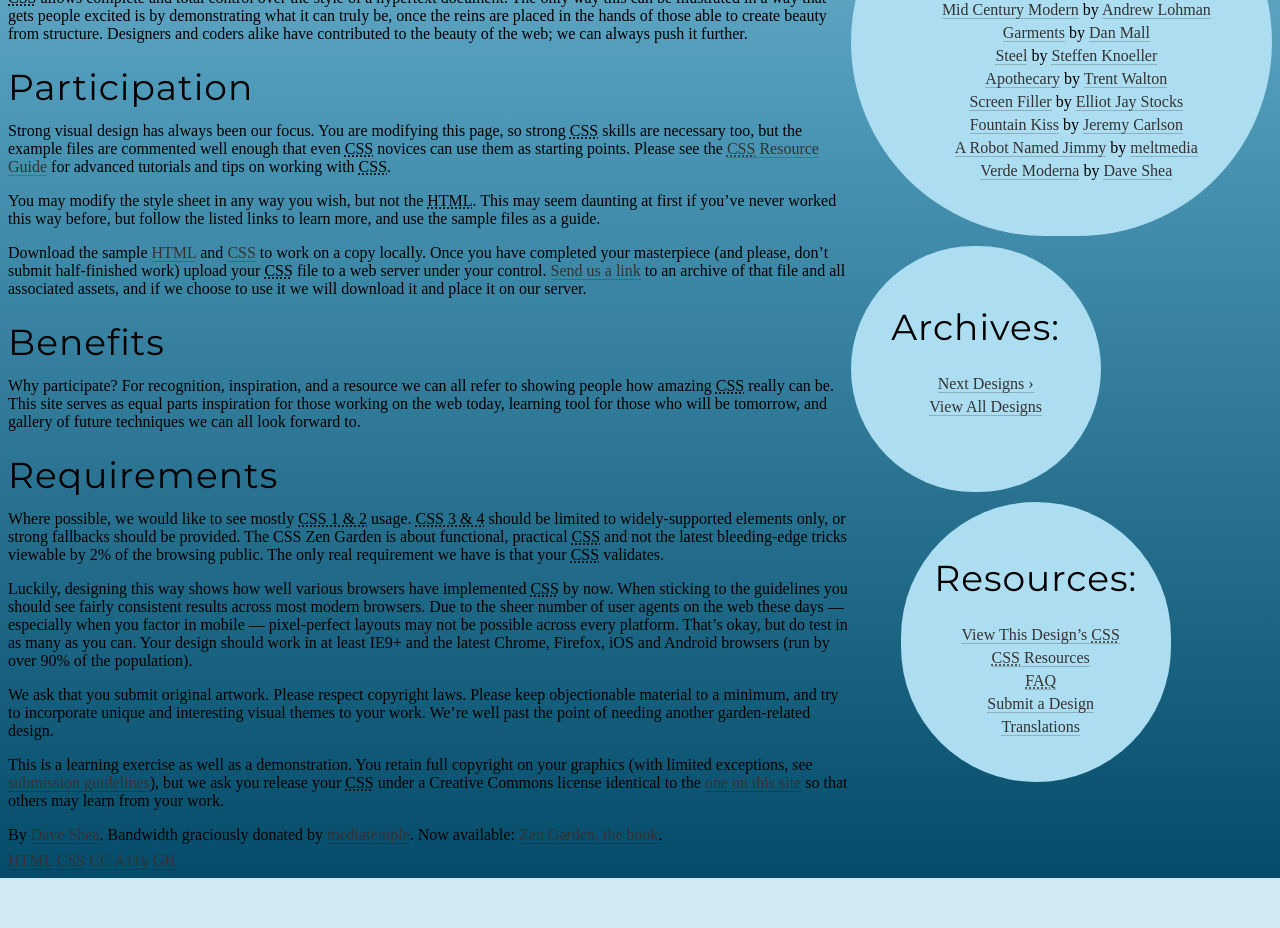
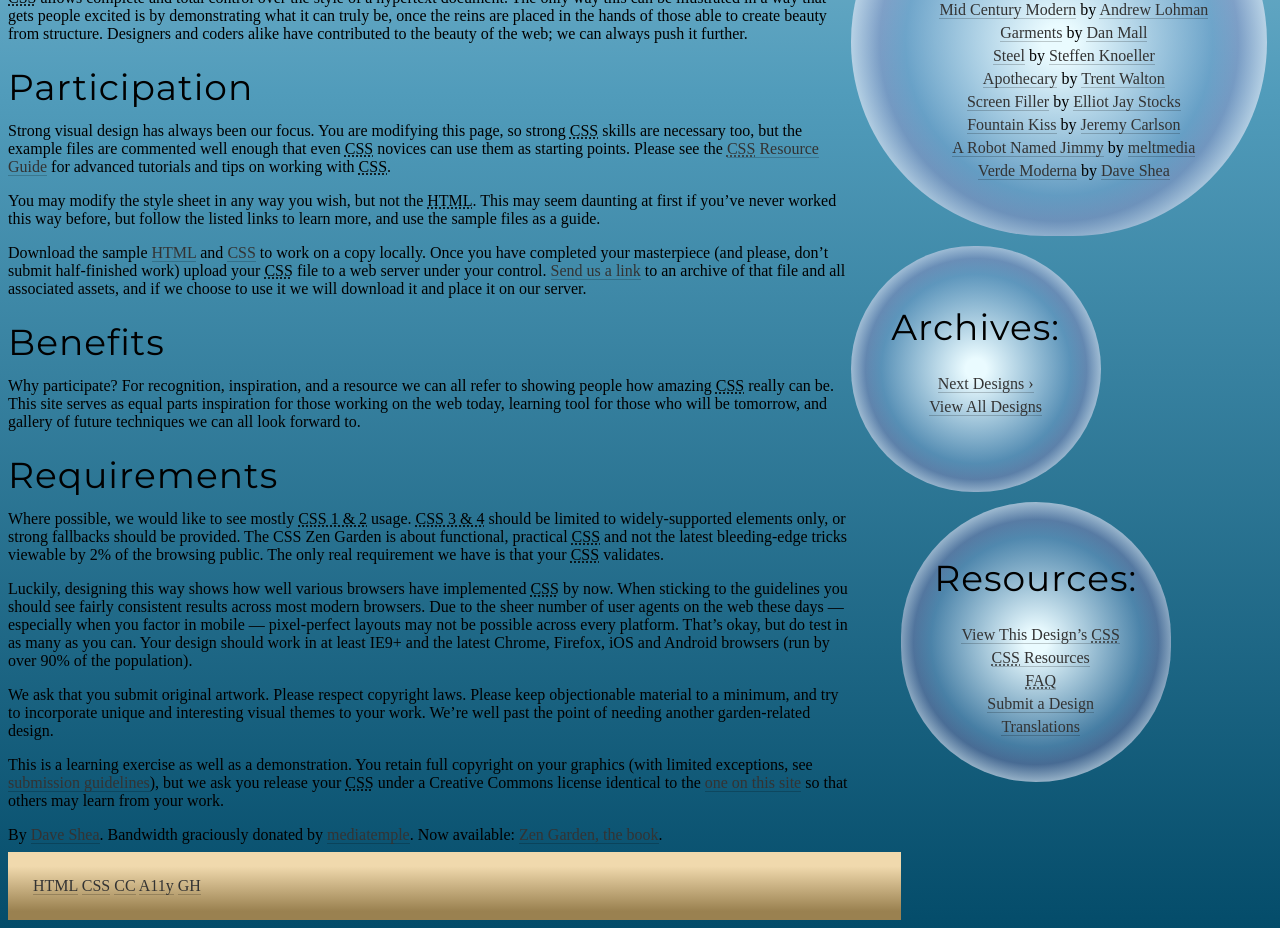
Before and after one commit to kbellinger/zen-garden, a plain HTML site: page index.html in a window 1280 px wide. Shown: the part 746-1674 px from the top of the page. Before the commit the page ends 1624 px from the top, so only its background shows below. Drawn offline with Linux system fonts and the light colour scheme; a web font is replaced by a local one.

Commit message:
NEW bubbles

```diff
--- a/molecules/_footer.scss
+++ b/molecules/_footer.scss
@@ -0,0 +1,7 @@
+footer {
+    background: rgb(240, 217, 173);
+    background: linear-gradient(rgba(240, 217, 173, 1) 21%, rgba(154, 129, 80, 1) 87%);
+    width: 100%;
+    margin: auto;
+    padding: 25px;
+}
--- a/molecules/bubbles.scss
+++ b/molecules/bubbles.scss
@@ -14,7 +14,28 @@ $text-dark: #333;
 $text-light: #fff;
 
 .design-selection {
-    background-color: $background-color;
+    background: rgb(234, 251, 255);
+    background: radial-gradient(
+        circle,
+        rgba(234, 251, 255, 1) 6%,
+        rgba(136, 168, 216, 0.4234068627450981) 54%,
+        rgba(218, 149, 218, 0.2637429971988795) 63%,
+        rgba(234, 251, 255, 0.9332107843137255) 80%
+    );
+    // background: rgb(205, 241, 251);
+    // background: radial-gradient(
+    //     circle,
+    //     rgba(205, 241, 251, 0.5816701680672269) 21%,
+    //     rgba(89, 169, 195, 0.5984768907563025) 68%,
+    //     rgba(234, 251, 255, 0.7973564425770308) 97%
+    // );
+    // background: rgb(245, 252, 255);
+    // background: radial-gradient(
+    //     circle,
+    //     rgba(245, 252, 255, 0.9150253851540616) 44%,
+    //     rgba(173, 221, 240, 1) 74%,
+    //     rgba(245, 252, 255, 1) 100%
+    // );
     border-radius: 200px;
     text-align: center;
     margin-right: 5px;
@@ -32,7 +53,21 @@ $text-light: #fff;
 }
 
 .design-archives {
-    background-color: $background-color;
+    background: rgb(234, 251, 255);
+    background: radial-gradient(
+        circle,
+        rgba(234, 251, 255, 1) 6%,
+        rgba(136, 168, 216, 0.4234068627450981) 54%,
+        rgba(218, 149, 218, 0.2637429971988795) 63%,
+        rgba(234, 251, 255, 0.9332107843137255) 80%
+    );
+    // background: rgb(245, 252, 255);
+    // background: radial-gradient(
+    //     circle,
+    //     rgba(245, 252, 255, 0.9150253851540616) 44%,
+    //     rgba(173, 221, 240, 1) 74%,
+    //     rgba(245, 252, 255, 1) 100%
+    // );
     width: 250px;
     border-radius: 200px;
     text-align: center;
@@ -49,7 +84,21 @@ $text-light: #fff;
     }
 }
 .zen-resources {
-    background-color: $background-color;
+    background: rgb(234, 251, 255);
+    background: radial-gradient(
+        circle,
+        rgba(234, 251, 255, 1) 6%,
+        rgba(136, 168, 216, 0.4234068627450981) 54%,
+        rgba(218, 149, 218, 0.2637429971988795) 63%,
+        rgba(234, 251, 255, 0.9332107843137255) 80%
+    );
+    // background: rgb(245, 252, 255);
+    // background: radial-gradient(
+    //     circle,
+    //     rgba(245, 252, 255, 0.9150253851540616) 44%,
+    //     rgba(173, 221, 240, 1) 74%,
+    //     rgba(245, 252, 255, 1) 100%
+    // );
     width: 250px;
     border-radius: 200px;
     text-align: center;
```
Also changed, not shown: main-styles.scss (+5 -4 lines), main-styles.css, molecules/bubbles.css.
